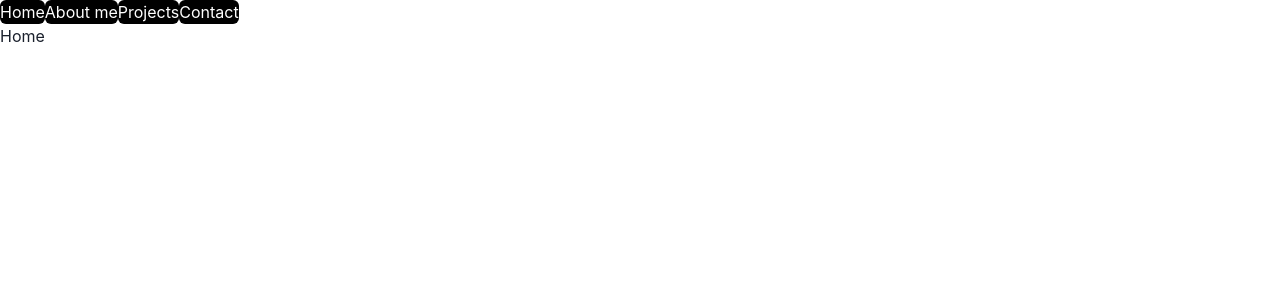
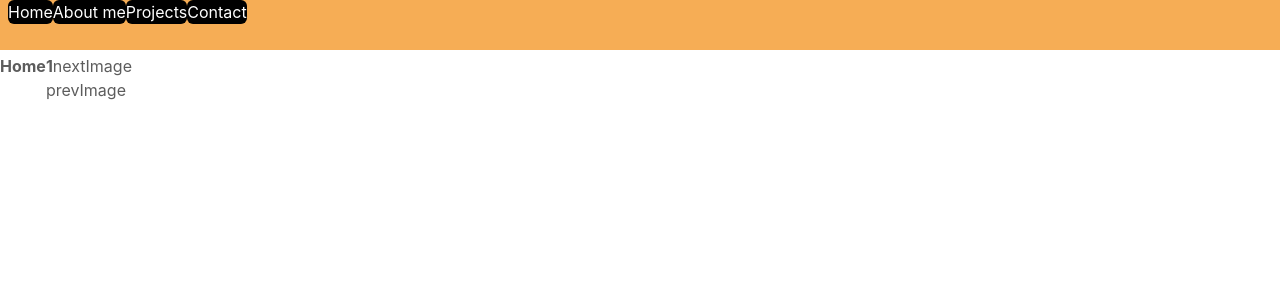
Before and after one commit to oliversulyok/Portfolio, a React app: page / in a window 1280 px wide. Shown: the top 300 px of the page. Built offline with nearby package versions, Linux system fonts and the light colour scheme.

Commit message:
Further implementation of header,started implementing image drawer element.

```diff
--- a/package.json
+++ b/package.json
@@ -6,7 +6,7 @@
   "scripts": {
     "start": "webpack-dev-server .",
     "build": "webpack .",
-    "test": "jest --watch",
+    "test": "jest",
     "pre-deploy": "webpack . --env production",
     "deploy": "npm run pre-deploy & gh-pages -d public"
   },
--- a/src/App.jsx
+++ b/src/App.jsx
@@ -1,5 +1,6 @@
 import React,{useState} from "react";
-import { Box, ChakraProvider, Flex, Spacer, extendTheme, Text } from '@chakra-ui/react'
+import { ImageDrawer } from "./Components/";
+import { Box, ChakraProvider, Flex, Spacer, extendTheme, Text, Grid, GridItem } from '@chakra-ui/react'
 
 const theme = extendTheme({
     // https://chakra-ui.com/docs/styled-system/customize-theme
@@ -19,15 +20,26 @@ const App = () => {
 
     return (
     <ChakraProvider>
-    <Flex>
+    <Grid   templateAreas={`"header header"
+                  "nav main"
+                  "nav footer"`}
+            gridTemplateRows={'50px 1fr 30px'}
+            gridTemplateColumns={'150px 1fr'}
+            h='200px'
+            gap='1'
+            color='blackAlpha.700'
+            fontWeight='bold'
+            >
+        <GridItem pl='2' bg='orange.300' area={'header'}>
         {pages.map((page, idx) => (
-            <Box as='button' borderRadius='md' color='white' bg='black' key={idx} onClick={() => handlePageChange(page)}>{page}</Box>
-        ) )}
-    </Flex>
+                <Box as='button' borderRadius='md' color='white' bg='black' key={idx} onClick={() => handlePageChange(page)}>{page}</Box>
+            ) )}
+        </GridItem>
     <Flex>
         <Text>{visiblePage}</Text>
+        <ImageDrawer></ImageDrawer>
     </Flex>
-
+    </Grid>
     </ChakraProvider>
     );
 }
--- /dev/null
+++ b/src/Components/Header/Header.jsx
@@ -0,0 +1 @@
+import React from "react";
--- /dev/null
+++ b/src/Components/ImageDrawer/ImageDrawer.jsx
@@ -0,0 +1,23 @@
+import React,  {useState, useEffect}  from "react";
+import { usePictureRotator } from '../../Hooks/usePictureRotator';
+
+export const ImageDrawer = () => {
+    const [image_array, updateImageArray] = useState(new Array);
+    const new_items = [1,2,3,4,5]
+
+    useEffect(() => {
+        new_items.map(item => (updateImageArray(image_array => {
+            console.log(item);
+            return [...image_array,item]
+            })));
+      }, []);
+    const { visible_image, handleNextImage, handlePrevImage  } = usePictureRotator(image_array);
+    // <img src={require('/images/image-name.png')} />
+    return (
+        <div>
+            {image_array[visible_image]}
+            <button onClick={handleNextImage}>nextImage</button>
+            <button onClick={handlePrevImage}>prevImage</button>
+        </div>
+    )
+}
--- /dev/null
+++ b/src/Components/index.jsx
@@ -0,0 +1,4 @@
+// import {Header} from './Header/Header';
+import {ImageDrawer} from './ImageDrawer/ImageDrawer';
+
+export { ImageDrawer };
--- /dev/null
+++ b/src/Hooks/usePictureRotator.jsx
@@ -0,0 +1,18 @@
+import {useState, useRef} from 'react';
+
+export const usePictureRotator = (image_array) => {
+    const [visible_image , setVisibleImage] = useState(0);
+    const handleNextImage = () => {
+        if (visible_image < image_array.length) {
+            console.log("click")
+            setVisibleImage(visible_image => visible_image + 1);
+        }
+    }
+    const handlePrevImage = () => {
+    }
+    return {
+        visible_image,
+        handleNextImage,
+        handlePrevImage
+    }
+    };
```
Also changed, not shown: 2 other files (tests, documents, lock files or other folders).
